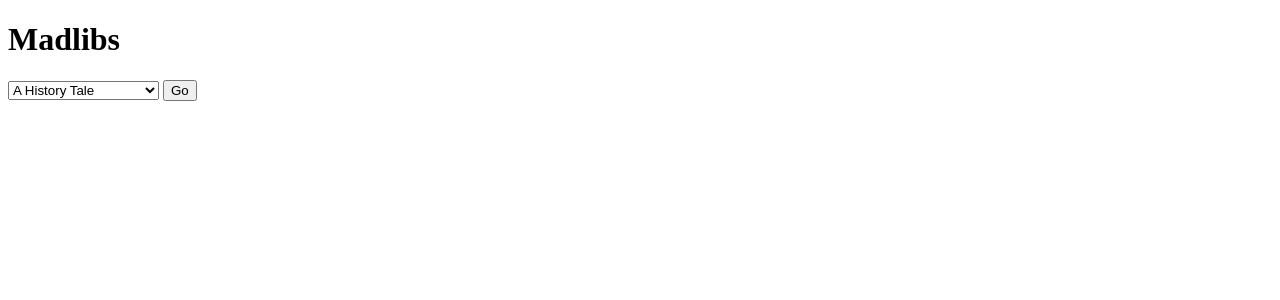
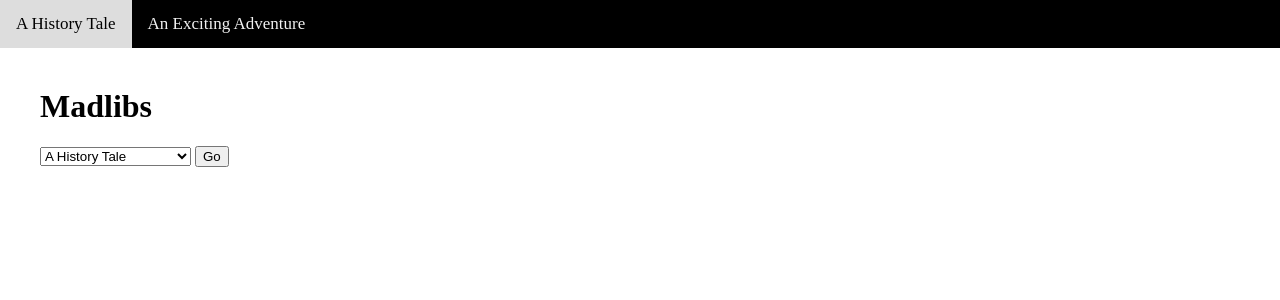
Before and after one commit to cgsanchez223/madlibs, a Flask app: page / in a window 1280 px wide. Shown: the top 300 px of the page. Run offline with Flask 3, Linux system fonts and the light colour scheme.

Commit message:
added files

```diff
--- /dev/null
+++ b/static/app.css
@@ -0,0 +1,28 @@
+body {
+    padding: 0;
+    margin: 0;
+}
+
+#content {
+    margin: 40px;
+}
+
+
+.navbar {
+    background-color: black;
+    overflow: hidden;
+}
+
+.navbar a {
+    float: left;
+    color: #f2f2f2;
+    text-align: center;
+    padding: 14px 16px;
+    text-decoration: none;
+    font-size: 17px;
+}
+
+.navbar a:hover {
+    background-color: #ddd;
+    color: black;
+}
--- /dev/null
+++ b/templates/base.html
@@ -0,0 +1,21 @@
+<!DOCTYPE html>
+<html lang="en">
+<head>
+    <meta charset="UTF-8">
+    <meta name="viewport" content="width=device-width, initial-scale=1.0">
+    <link rel="stylesheet" href="/static/app.css">
+    <title>{% block title %}{% endblock %}</title>
+</head>
+<body>
+    <nav class="navbar">
+        <a href="questions?story_id=history">A History Tale</a>
+        <a href="questions?story_id=omg">An Exciting Adventure</a>
+    </nav>
+
+    <main id="content">
+        {% block content %} {% endblock %}
+
+    </main>
+
+</body>
+</html>
--- a/templates/select-story.html
+++ b/templates/select-story.html
@@ -1,11 +1,7 @@
-<!DOCTYPE html>
-<html lang="en">
-<head>
-    <meta charset="UTF-8">
-    <meta name="viewport" content="width=device-width, initial-scale=1.0">
-    <title>Select Story</title>
-</head>
-<body>
+{% extends 'base.html' %}
+{% block title %}Home{% endblock %}
+
+{% block content %}
 <h1>Madlibs</h1>
 <form action="/questions">
     <select name="story_id">
@@ -17,5 +13,4 @@
     </select>
     <button>Go</button>
 </form>
-</body>
-</html>
+{% endblock %}
```
Also changed, not shown: templates/madlibs.html (+5 -10 lines), templates/story.html (+5 -10 lines). Lines whose indentation alone changed are shown as unchanged.
